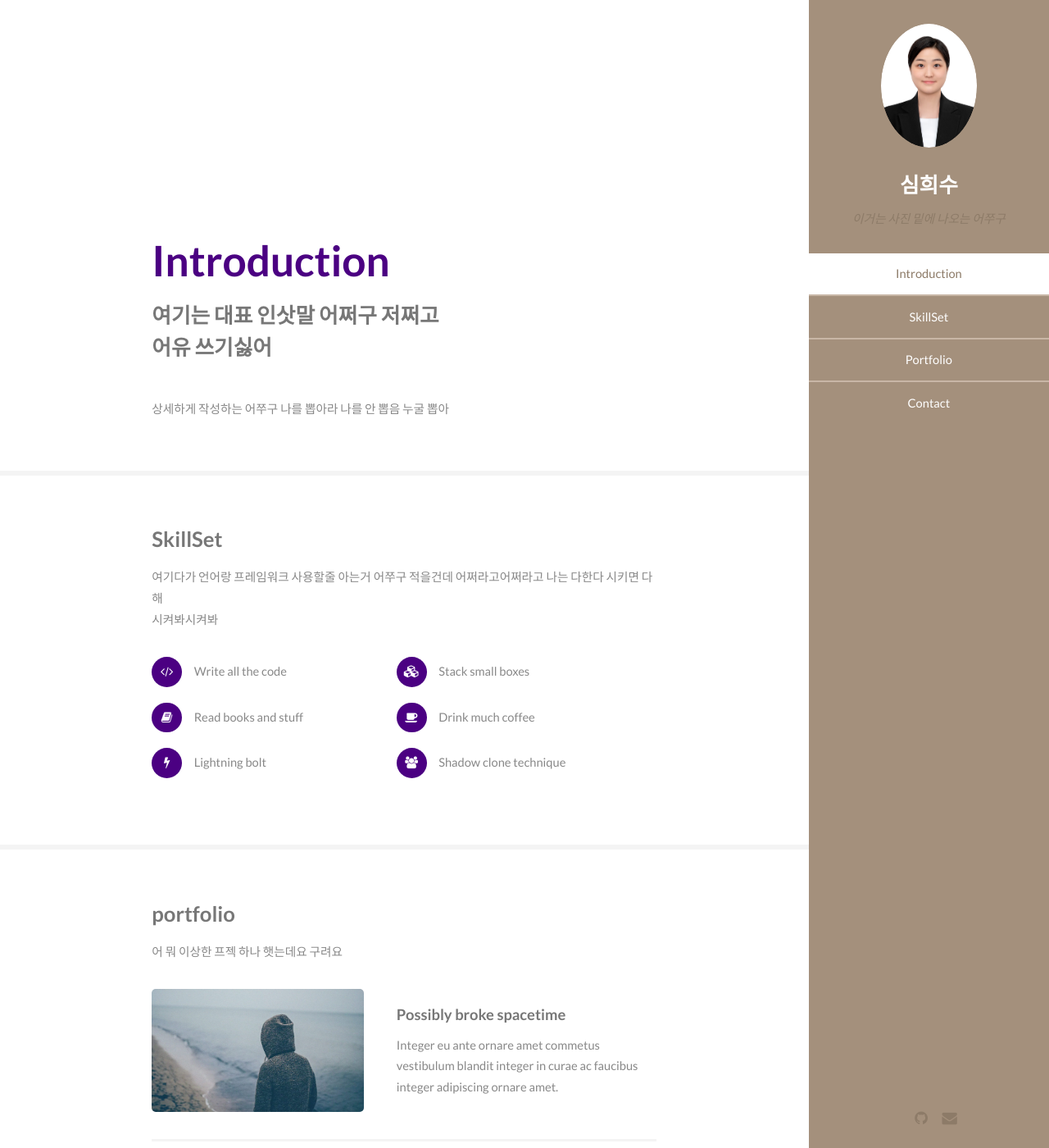
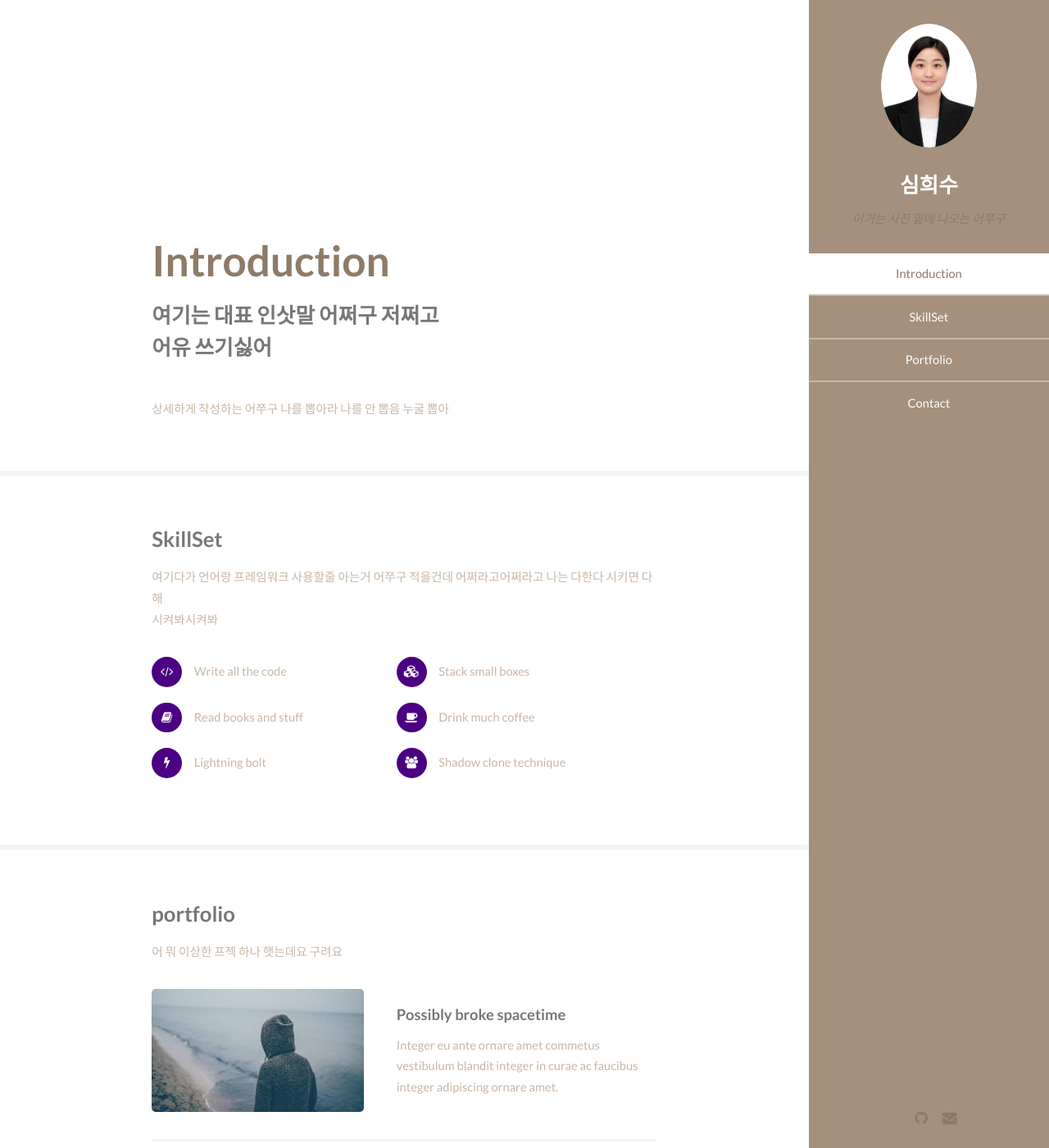
Before and after one commit to CHeessoo/CHeessoo.github.io, a Jekyll site: the page built from index.html, in a window 1280 px wide and 1400 px high. Shown: the whole window at 82% size. Built offline with Jekyll 4.4.1, drawn with Linux system fonts in a browser that asks for light colours.

Commit message:
Update css

```diff
--- a/css/style.css
+++ b/css/style.css
@@ -15,7 +15,7 @@
 	}
 
 	body, input, select, textarea {
-		color: #888;
+		color: #C8B6A6;
 		font-family: "Lato", sans-serif;
 		font-size: 16pt;
 		font-weight: 400;
@@ -35,7 +35,7 @@
 
 		a:hover {
 			border-bottom-color: transparent;
-			color: #4B0082 !important;
+			color: #8D7B68 !important;
 		}
 
 	strong, b {
@@ -195,7 +195,7 @@
 	}
 
 	header.major h2 {
-		color: #4B0082;
+		color: #8D7B68;
 		font-size: 3.5em;
 	}
 
```
